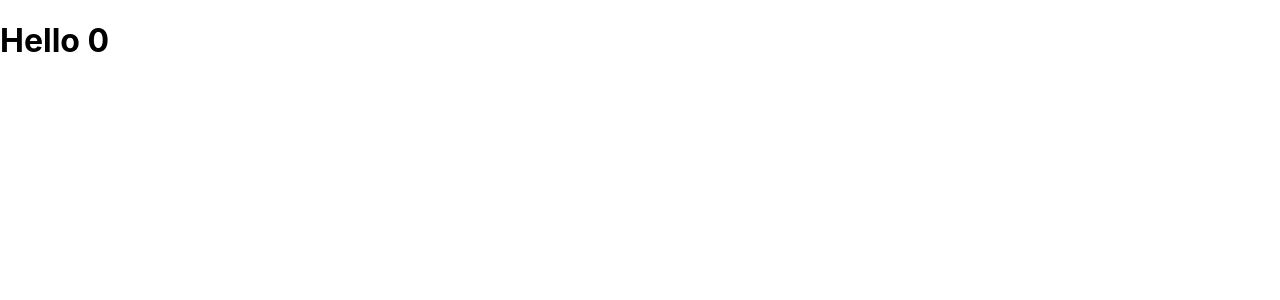
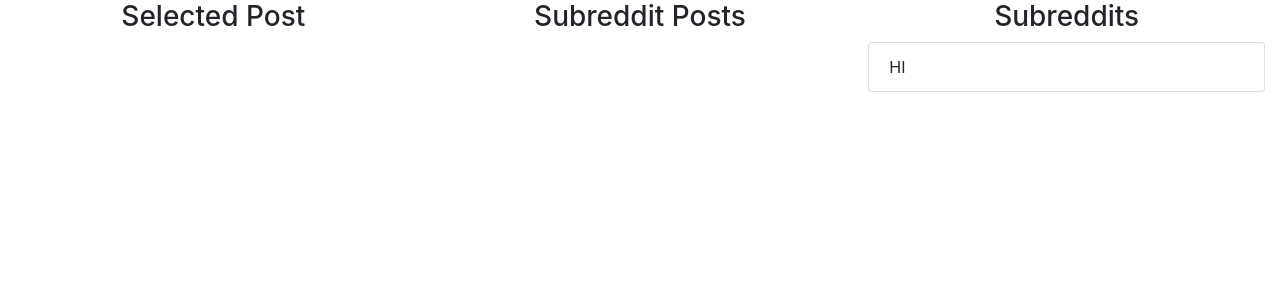
Before and after one commit to gabenunez/RedditBrowser, a React (Create React App) app: page / in a window 1280 px wide. Shown: the top 300 px of the page. Built offline with nearby package versions, Linux system fonts and the light colour scheme.

Commit message:
Additional initial setup for first container

```diff
--- a/package.json
+++ b/package.json
@@ -3,10 +3,13 @@
   "version": "0.1.0",
   "private": true,
   "dependencies": {
+    "@babel/runtime": "^7.3.4",
+    "bootstrap": "^4.3.1",
     "react": "^16.8.3",
     "react-dom": "^16.8.3",
     "react-redux": "^6.0.1",
     "react-scripts": "2.1.5",
+    "reactstrap": "^7.1.0",
     "redux": "^4.0.1"
   },
   "scripts": {
--- a/src/App.js
+++ b/src/App.js
@@ -1,13 +1,24 @@
 import React, { Component } from 'react';
 import './App.css';
 import { connect } from 'react-redux';
+import { Container, Row, Col } from 'reactstrap';
+import SubredditList from './containers/subreddit_list';
 
 class App extends Component {
   render() {
     return (
-      <div className='container'>
-        <h1>Hello {this.props.count}</h1>
-      </div>
+      <Container fluid={true}>
+        <Row>
+          <Col sm="4">
+            <h3 className='text-center'>Selected Post</h3>
+          </Col>
+          <Col sm="4">
+            <h3 className='text-center'>Subreddit Posts</h3>
+          </Col>
+
+          <SubredditList />
+        </Row>
+      </Container>
     );
   }
 }
--- /dev/null
+++ b/src/containers/subreddit_list/index.js
@@ -0,0 +1,28 @@
+import React, { Component } from 'react';
+import { connect } from 'react-redux';
+import { Col, ListGroup, ListGroupItem } from 'reactstrap';
+
+class SubRedditList extends Component {
+  render() {
+    return (
+      <Col sm="4">
+        <h3 className='text-center'>Subreddits</h3>
+
+        <ListGroup>
+          <ListGroupItem>
+            HI
+          </ListGroupItem>
+        </ListGroup>
+      </Col>
+    );
+  }
+}
+
+// Data pulled from redux state gets picked here.
+// Object keys are now props! AY-YO!
+function mapStateToProps(state) {
+  return {
+    count: state.count
+  };
+}
+export default connect(mapStateToProps)(SubRedditList);
--- a/src/index.js
+++ b/src/index.js
@@ -3,12 +3,15 @@
 import './index.css';
 import App from './App';
 import * as serviceWorker from './serviceWorker';
+
+import 'bootstrap/dist/css/bootstrap.min.css';
 import { Provider } from 'react-redux';
 import { createStore } from 'redux';
 
 // Initial application state
 const initialState = {
-    count: 0
+    currentSubReddit: '',
+    sortOrder: ''
 };
 
 // Reducers should always return something :)
```
Also changed, not shown: src/components/header.js (added), 1 other file (tests, documents, lock files or other folders).
